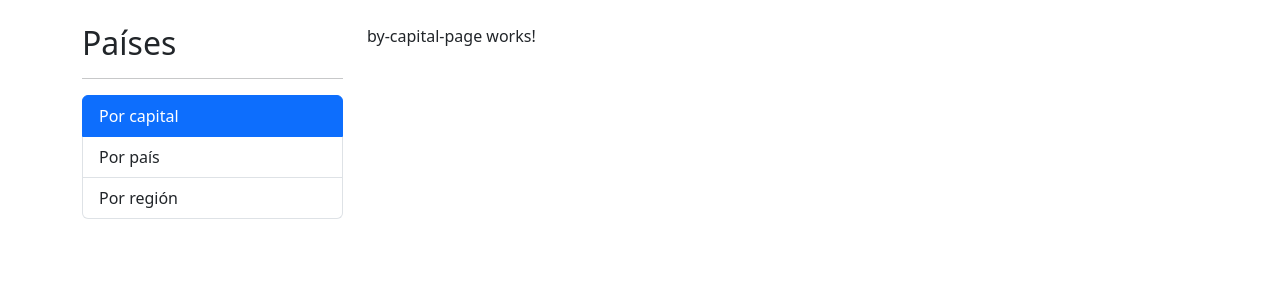
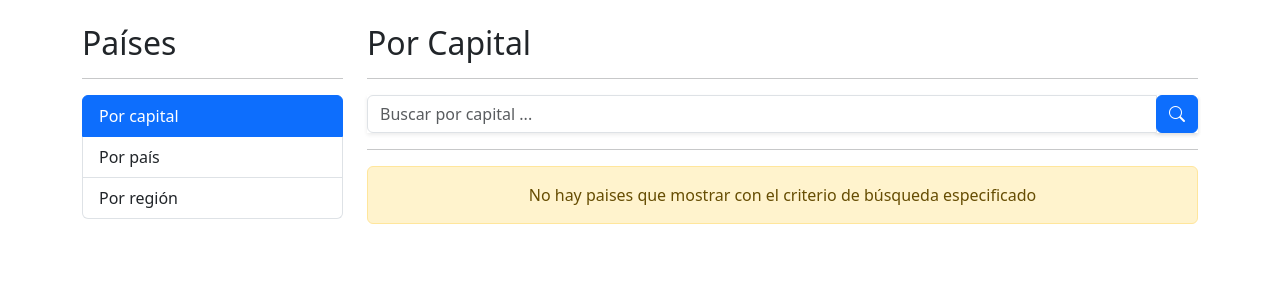
Before and after one commit to ferpaz/04-countryApp, an Angular app: page /countries/by-capital in a window 1280 px wide. Shown: the top 300 px of the page. Built offline with nearby package versions, Linux system fonts and the light colour scheme.

Commit message:
Se implemento la búsqueda por Capital usando los componentes reutilizables y el servicio

```diff
--- a/src/app/countries/pages/by-capital-page/by-capital-page.component.html
+++ b/src/app/countries/pages/by-capital-page/by-capital-page.component.html
@@ -1 +1,19 @@
-<p>by-capital-page works!</p>
+<h2>Por Capital</h2>
+<hr>
+
+<div class="row">
+  <div class="col">
+    <shared-searchbox
+      placeholder="Buscar por capital ..."
+      (onSearch)="searchByCapital($event)"
+    ></shared-searchbox>
+  </div>
+</div>
+
+<hr>
+
+<div class="row">
+  <div class="col">
+    <countries-table [countries]="countries"></countries-table>
+  </div>
+</div>
--- a/src/app/countries/pages/by-capital-page/by-capital-page.component.ts
+++ b/src/app/countries/pages/by-capital-page/by-capital-page.component.ts
@@ -1,4 +1,7 @@
-import { Component } from '@angular/core';
+import { Component, Output } from '@angular/core';
+
+import { CountriesService } from '../../services/countries.service';
+import { Country } from '../../interfaces/country';
 
 @Component({
   selector: 'countries-by-capital-page',
@@ -7,4 +10,14 @@ import { Component } from '@angular/core';
 })
 export class ByCapitalPageComponent {
 
+  public countries : Country[] = [];
+
+  constructor(private countriesService: CountriesService) {}
+
+  public searchByCapital(criteria: string): void {
+    this.countriesService.searchByCapital(criteria)
+      .subscribe( {
+        next: data => this.countries = data
+      });
+  }
 }
```
